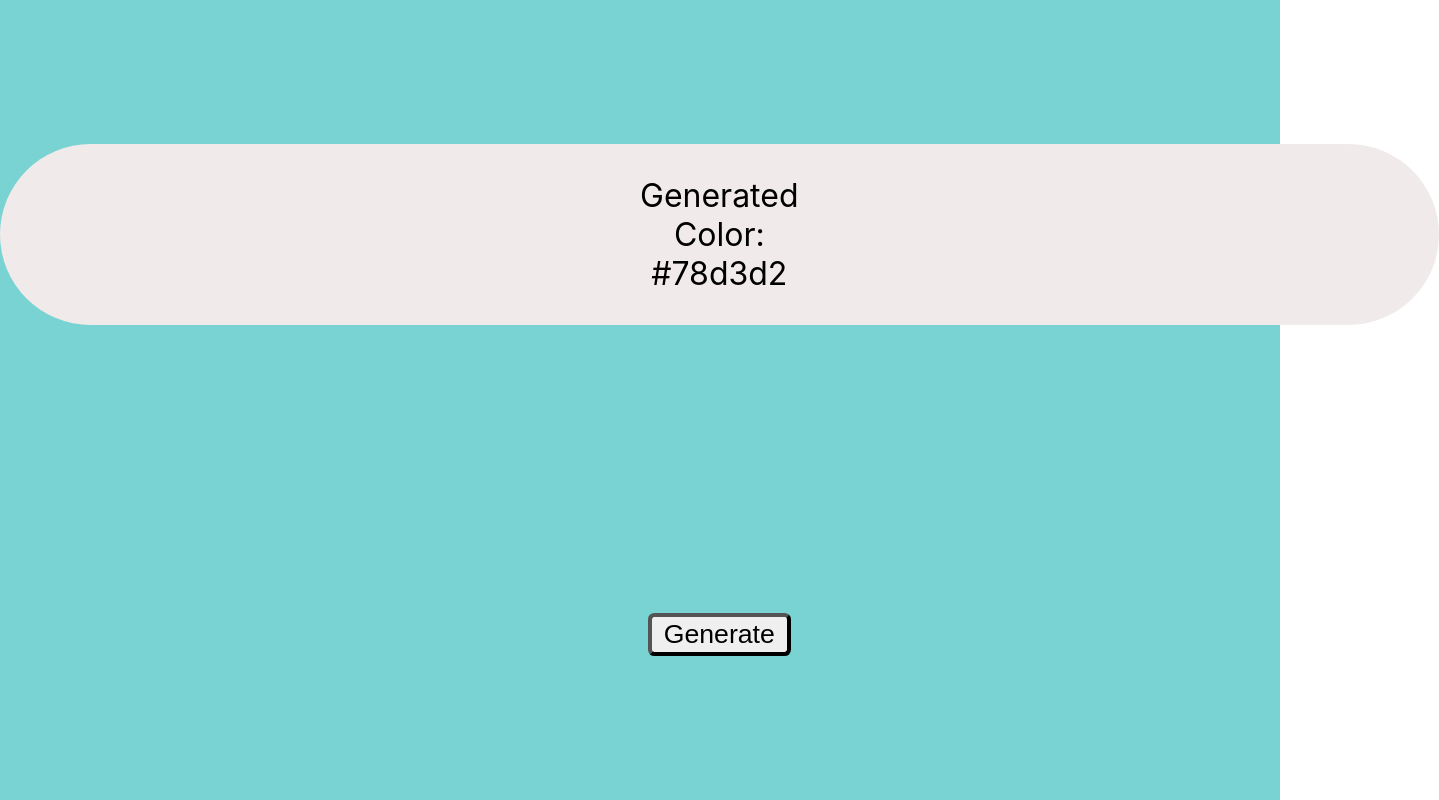
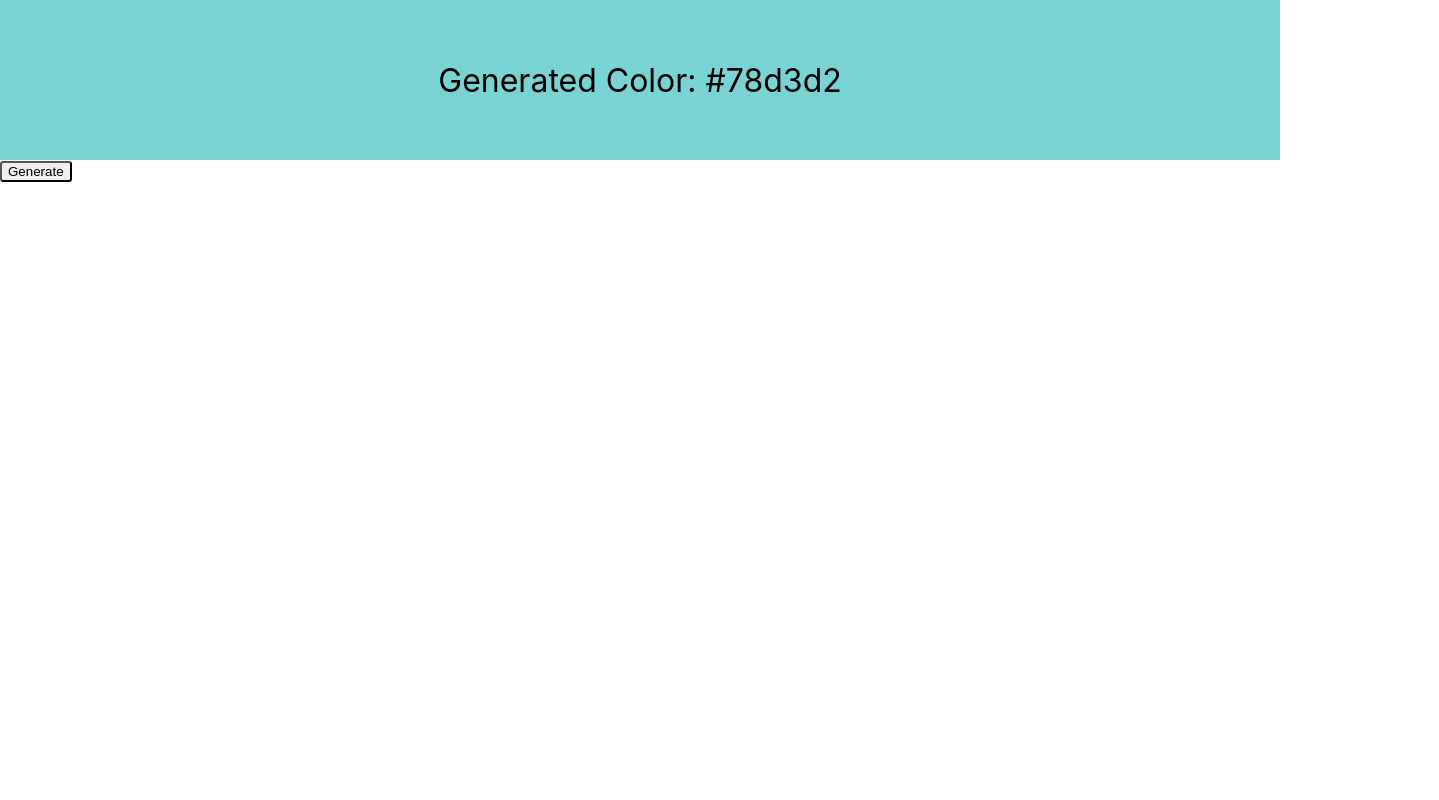
Before and after one commit to OKostadinoska/react-random-color-generator, a React (Create React App) app: page / in a window 1280 px wide. Shown: the whole page, 1439 px wide, since content can reach past the window. Built offline with nearby package versions, Linux system fonts and the light colour scheme.

Commit message:
Change color in Div

```diff
--- a/src/App.css
+++ b/src/App.css
@@ -1,19 +1,10 @@
 .App {
-  height: 50vh;
+  height: 10vh;
   display: grid;
   place-items: center;
   transition: background-color 2s;
 }
 
-.App-header {
-  background: rgb(241, 234, 234);
-  padding: 1rem 20rem;
-  margin: 0rem;
-  border-radius: 3rem;
-  text-align: center;
-  font-size: 1rem;
-}
-
 .generateButton {
   border-radius: 0.2rem;
 }
--- a/src/Button.js
+++ b/src/Button.js
@@ -24,12 +24,12 @@ function Button() {
         }}
       >
         {/* Show state variable value on page */}
-        <div className="App-header">Generated Color: {hex}</div>
-        {/* Update state variable */}
-        <button className="generateButton" onClick={randomizedHex}>
-          Generate
-        </button>
+        Generated Color: {hex}
       </div>
+      {/* Update state variable */}
+      <button className="generateButton" onClick={randomizedHex}>
+        Generate
+      </button>
     </>
   );
 }
```
